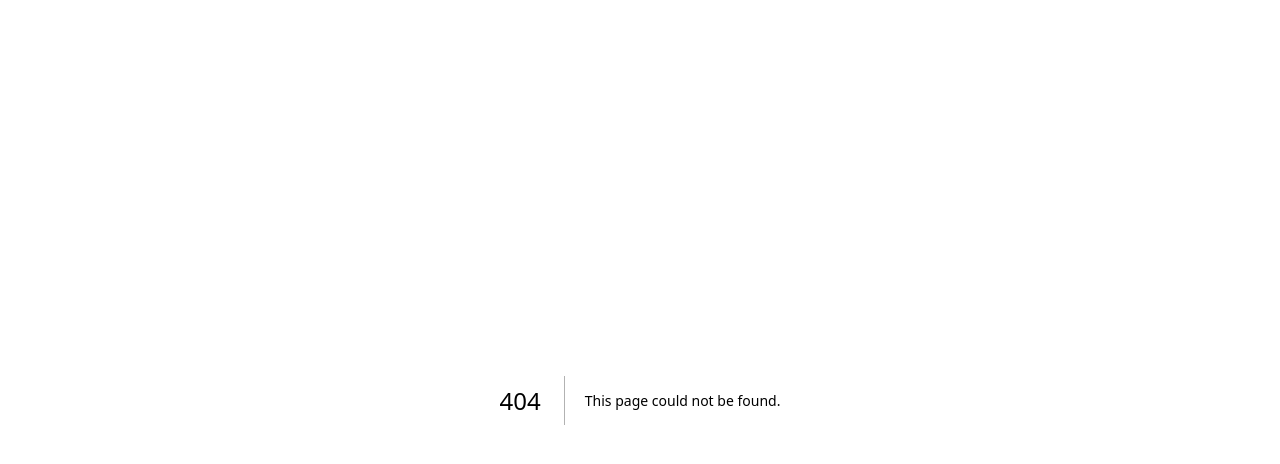
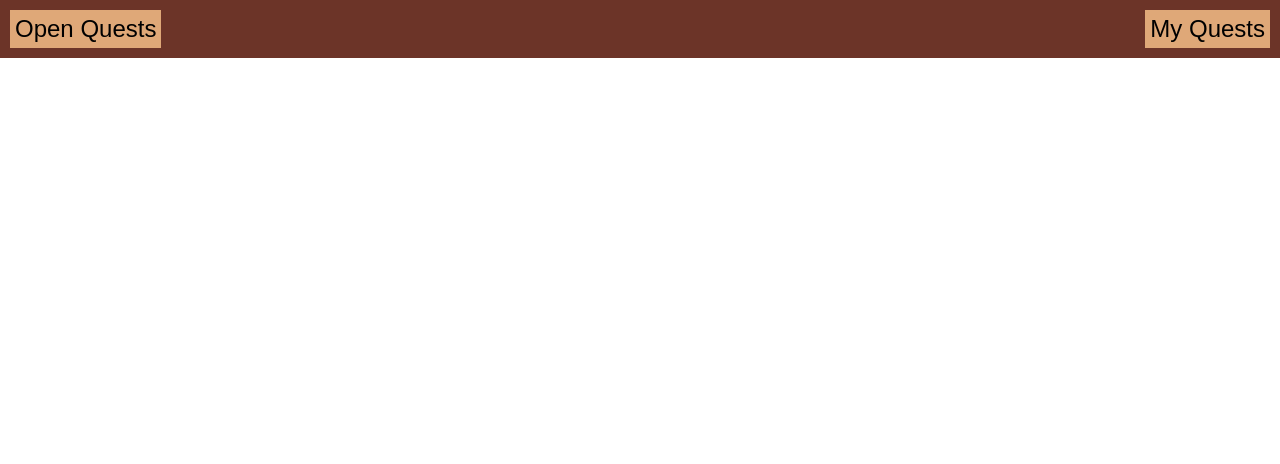
Before and after one commit to dancey-apple/EpicQuest, a Next.js app in the folder QuestApp/: page /NavBar in a window 1280 px wide. Before the commit this address had no page. Shown: the top 464 px of the page. Built offline with nearby package versions, Linux system fonts and the light colour scheme.

Commit message:
added a basic NavBar and My Quests page | Connected BountyBoard file to home page

```diff
--- /dev/null
+++ b/QuestApp/src/pages/NavBar/index.js
@@ -0,0 +1,48 @@
+import { useRouter, userRouter } from 'next/router';
+import React from 'react';
+
+const NavBar = () => {
+    const router = useRouter();
+
+    const goToBountyBoard = () => {
+        router.push("/");
+    }
+
+    const goToMyQuests = () => {
+        router.push("/MyBounties");
+    };
+
+    return (
+        <nav className="NavBar" style={{
+            display: "flex",
+            flexDirection: "row",
+            justifyContent: "space-between",
+            alignItems: "center",
+            padding: "10px",
+            backgroundColor: "#6C3428",
+            position: "fixed",
+            top: "0",
+            left: "0",
+            right: "0",
+            }}>
+            <button onClick={goToBountyBoard} style = {{
+                backgroundColor: "#DFA878",
+                color: "black",
+                border: "none",
+                cursor: "pointer",
+                padding: "5px",
+                fontSize: "1.5em",
+            }}>Open Quests</button>
+            <button onClick={goToMyQuests} style = {{
+                backgroundColor: "#DFA878",
+                color: "black",
+                border: "none",
+                cursor: "pointer",
+                padding: "5px",
+                fontSize: "1.5em",
+            }}>My Quests</button>
+        </nav>
+    );
+}
+
+export default NavBar;
```
Also changed, not shown: QuestApp/src/pages/index.js (+12 -2 lines), QuestApp/src/pages/MyQuests/index.js (added).
